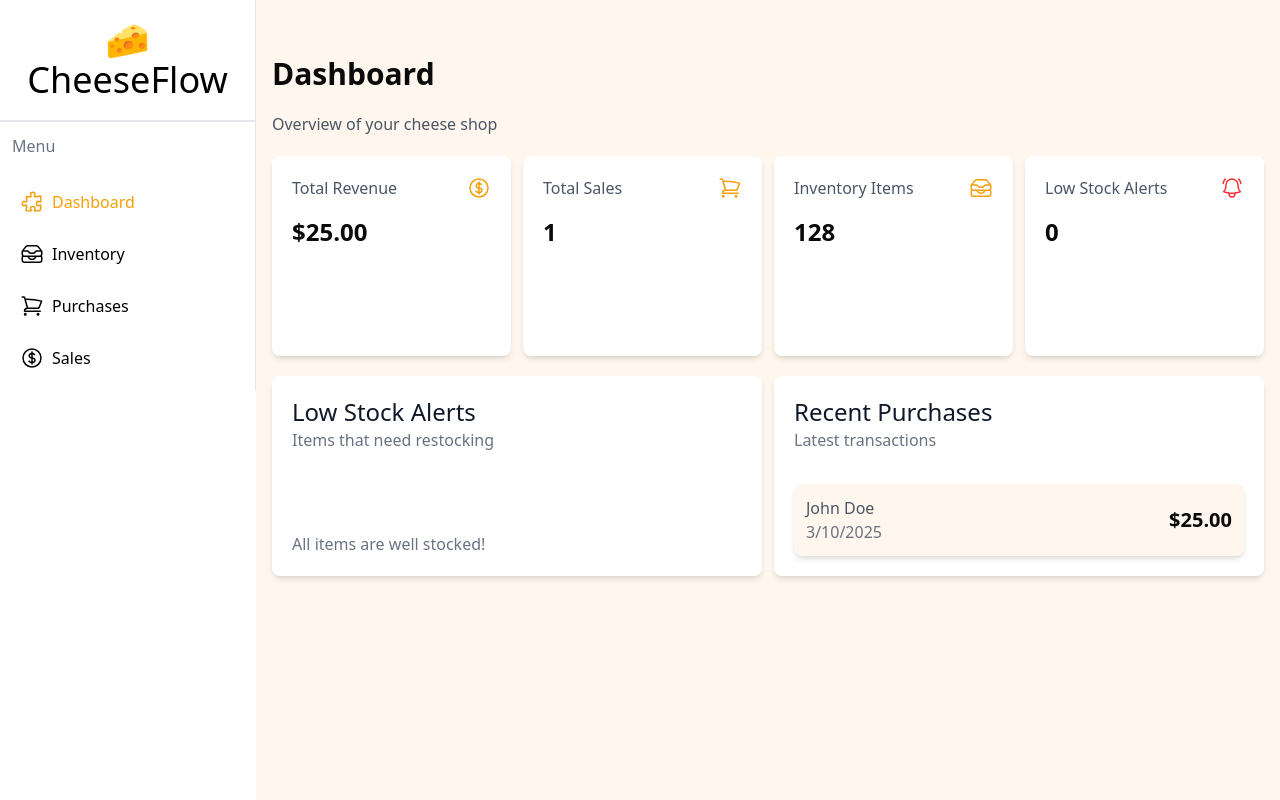
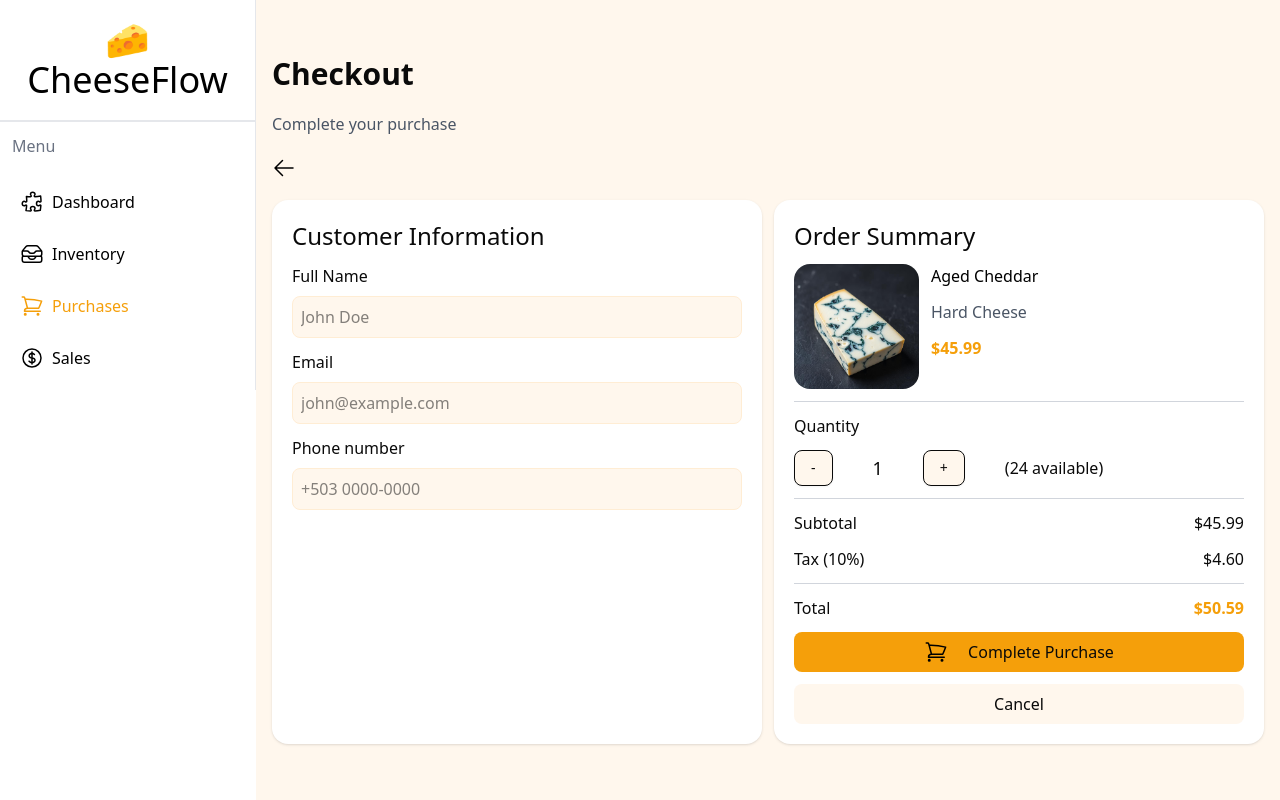
Before and after one commit to armandoherrera125/chesse-frontend, a React (Vite) app: page /purchases/checkout in a window 1280 px wide. Before the commit this address led to /. Built offline with nearby package versions, Linux system fonts and the light colour scheme.

Commit message:
checkout design completed

```diff
--- a/package.json
+++ b/package.json
@@ -11,6 +11,7 @@
   },
   "dependencies": {
     "@heroicons/react": "^2.2.0",
+    "@radix-ui/react-separator": "^1.1.7",
     "@radix-ui/react-slot": "^1.2.3",
     "@reduxjs/toolkit": "^2.9.0",
     "@tailwindcss/vite": "^4.1.14",
--- a/src/chesse/components/PurchaseCard.tsx
+++ b/src/chesse/components/PurchaseCard.tsx
@@ -1,12 +1,13 @@
 import { Badge } from "@/components/ui/badge";
-import { Button } from "@/components/ui/button";
 import { ShoppingCartIcon } from "@heroicons/react/24/outline";
+import { useNavigate } from "react-router";
 
 interface PurchaseCardProps {
     imgName: string;
 }
 
 export const PurchaseCard = ({ imgName }: PurchaseCardProps) => {
+    const navigate = useNavigate();
     return (
         <div className="w-full h-[600px] bg-white rounded-2xl flex flex-col overflow-hidden">
             {/* Imagen: ocupa mitad superior */}
@@ -26,13 +27,13 @@ export const PurchaseCard = ({ imgName }: PurchaseCardProps) => {
                 </div>
                 <h3 className="text-gray-600 font-medium">Hard Chesse</h3>
                 <h2 className="text-strongyellow text-2xl font-extrabold">$45.99</h2>
-                <div className="flex flex-row justify-between w-full">
-                    {/* <Button variant='productamount'>-</Button> */}
+                {/* <div className="flex flex-row justify-between w-full">
+
                     <Button variant='productamount'>-</Button>
                     <h1 className="text-lg font-medium">1</h1>
                     <Button variant='productamount'>+</Button>
-                </div>
-                <button className="w-full flex flex-row justify-center items-center gap-5 hover:cursor-pointer rounded-md p-2 text-black bg-strongyellow">
+                </div> */}
+                <button onClick={() => navigate('/purchases/checkout')} className="mt-5 w-full flex flex-row justify-center items-center gap-5 hover:cursor-pointer rounded-md p-2 text-black bg-strongyellow">
                     <ShoppingCartIcon className="w-6 h-6 text-black" />
                     Buy $45.99
                 </button>
--- /dev/null
+++ b/src/chesse/pages/CheckoutPage.tsx
@@ -0,0 +1,76 @@
+import { Button } from "@/components/ui/button";
+import { Separator } from "@/components/ui/separator";
+import { ArrowLeftIcon, ShoppingCartIcon } from "@heroicons/react/24/outline"
+import { useNavigate } from "react-router"
+
+export const CheckoutPage = () => {
+    const navigate = useNavigate();
+    return (
+        <div className="flex flex-col gap-5 md:mt-10 justify-center items-center md:justify-start md:items-start">
+            <h1 className="font-bold text-3xl">Checkout</h1>
+            <h2 className="text-gray-600 font-medium">Complete your purchase</h2>
+            <ArrowLeftIcon onClick={() => navigate(-1)} className="h-6 w-6 text-black hover:bg-strongyellow rounded" />
+            <div className="grid grid-cols-1 md:grid-cols-2 gap-3 w-full">
+                <div className="bg-white w-full p-5 rounded-2xl shadow flex flex-col gap-3">
+                    <h1 className="text-xl md:text-2xl font-medium ">Customer Information</h1>
+                    <div className="flex flex-col gap-2">
+                        <label htmlFor="">Full Name</label>
+                        <input className="w-full bg-orange-50 p-2 rounded-md border border-orange-100" placeholder="John Doe" type="text" />
+                    </div>
+                    <div className="flex flex-col gap-2">
+                        <label htmlFor="">Email</label>
+                        <input className="w-full bg-orange-50 p-2 rounded-md border border-orange-100" placeholder="john@example.com" type="text" />
+                    </div>
+
+                    <div className="flex flex-col gap-2">
+                        <label htmlFor="">Phone number</label>
+                        <input className="w-full bg-orange-50 p-2 rounded-md border border-orange-100" placeholder="+503 0000-0000" type="text" />
+                    </div>
+                </div>
+                <div className="bg-white w-full p-5 rounded-2xl shadow flex flex-col gap-3">
+                    <h1 className="text-xl md:text-2xl font-medium ">Order Summary</h1>
+                    <div className="flex flex-row gap-3">
+                        <img className="w-[125px] h-[125px] rounded-2xl" src="/cheese-blue.jpg" alt="" />
+                        <div className="flex flex-col gap-3">
+                            <h1 className="font-medium text-black">Aged Cheddar</h1>
+                            <h1 className="text-gray-600 font-medium">Hard Cheese</h1>
+                            <h1 className="font-bold text-strongyellow">$45.99</h1>
+                        </div>
+                    </div>
+                    <Separator className=" bg-gray-300" />
+                    <h2 className="font-medium">Quantity</h2>
+                    <div className="flex flex-row justify-start gap-10 items-center">
+                        <Button variant='productamount'>-</Button>
+                        <h1 className="text-lg font-medium">1</h1>
+                        <Button variant='productamount'>+</Button>
+                        <h2 className="font-medium">(24 available)</h2>
+                    </div>
+                    <Separator className=" bg-gray-300" />
+                    <div className="flex flex-col gap-3">
+                        <div className="flex flex-row justify-between">
+                            <h2 className="font-medium">Subtotal</h2>
+                            <h2 className="font-medium">$45.99</h2>
+                        </div>
+                        <div className="flex flex-row justify-between">
+                            <h2 className="font-medium">Tax (10%)</h2>
+                            <h2 className="font-medium">$4.60</h2>
+                        </div>
+                    </div>
+                    <Separator className=" bg-gray-300" />
+                    <div className="flex flex-row justify-between">
+                        <h2 className="font-medium">Total</h2>
+                        <h2 className="font-bold text-strongyellow">$50.59</h2>
+                    </div>
+                    <button className="flex flex-row justify-center items-center gap-5 w-full rounded-md p-2 bg-strongyellow cursor-pointer">
+                        <ShoppingCartIcon className="w-6 h-6 text-black" />
+                        Complete Purchase
+                    </button>
+                    <button className="flex flex-row justify-center items-center gap-5 w-full rounded-md p-2 bg-orange-50 cursor-pointer">
+                        Cancel
+                    </button>
+                </div>
+
+            </div>
+        </div>
+    )
+}
--- a/src/chesse/router/ChesseRouter.tsx
+++ b/src/chesse/router/ChesseRouter.tsx
@@ -4,6 +4,7 @@ import { DashboardHomePage } from "../pages/DashboardHomePage"
 import { InventoryPage } from "../pages/InventoryPage"
 import { PurchasesPage } from "../pages/PurchasesPage"
 import { SalesPage } from "../pages/SalesPage"
+import { CheckoutPage } from "../pages/CheckoutPage"
 
 export const ChesseRouter = () => {
     return (
@@ -12,6 +13,7 @@ export const ChesseRouter = () => {
                 <Route index element={<DashboardHomePage />} />
                 <Route path="/inventory" element={<InventoryPage />} />
                 <Route path="/purchases" element={<PurchasesPage />} />
+                <Route path="/purchases/checkout" element={<CheckoutPage />} />
                 <Route path="/sales" element={<SalesPage />} />
                 <Route path="*" element={<Navigate to='/' />} />
             </Route>
--- /dev/null
+++ b/src/components/ui/separator.tsx
@@ -0,0 +1,26 @@
+import * as React from "react"
+import * as SeparatorPrimitive from "@radix-ui/react-separator"
+
+import { cn } from "@/lib/utils"
+
+function Separator({
+  className,
+  orientation = "horizontal",
+  decorative = true,
+  ...props
+}: React.ComponentProps<typeof SeparatorPrimitive.Root>) {
+  return (
+    <SeparatorPrimitive.Root
+      data-slot="separator"
+      decorative={decorative}
+      orientation={orientation}
+      className={cn(
+        "bg-border shrink-0 data-[orientation=horizontal]:h-px data-[orientation=horizontal]:w-full data-[orientation=vertical]:h-full data-[orientation=vertical]:w-px",
+        className
+      )}
+      {...props}
+    />
+  )
+}
+
+export { Separator }
```
Also changed, not shown: 1 other file (tests, documents, lock files or other folders).
